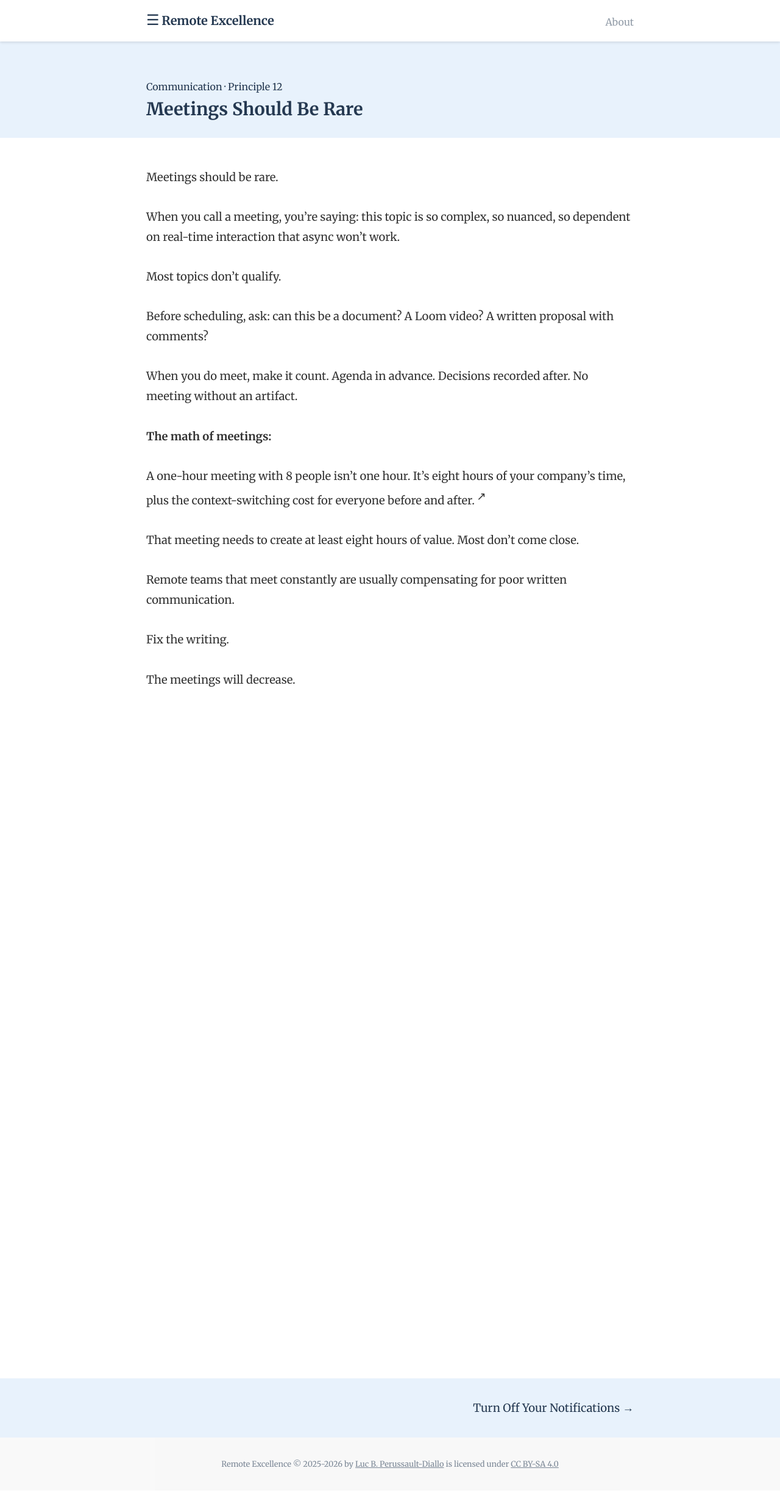
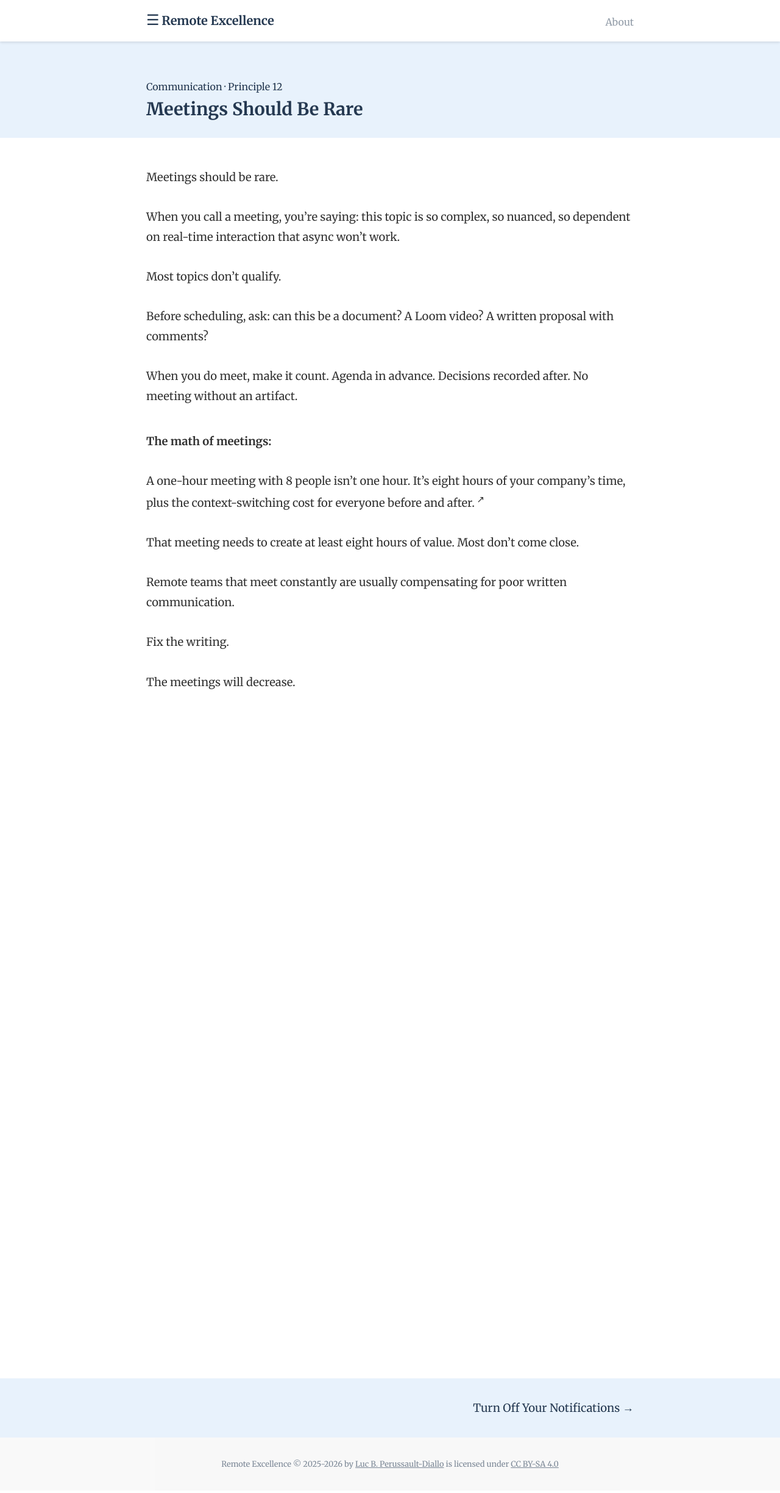
Before and after one commit to luuuc/remote-excellence-book, a Jekyll site: the page built from _chapters/02-12-meetings-should-be-rare.md, in a window 1280 px wide. Shown: the top 2448 px of the page at 61% size. Built offline with Jekyll 4.4.1, drawn with Linux system fonts in a browser that asks for light colours; comment, search, counter and statistics services are not loaded.

Commit message:
Add CSS for better section header and mobile list spacing
- Auto margin for standalone bold section headers
- Increased list item spacing on mobile (0.75rem)

```diff
--- a/assets/stylesheets/style.css
+++ b/assets/stylesheets/style.css
@@ -336,7 +336,6 @@
 
 sup a {
   text-decoration: none;
-  font-size: 1.15rem;
   padding: 0 0.2rem;
 }
 
@@ -532,6 +531,12 @@
   visibility: visible;
 }
 
+/* Better spacing for section headers and mobile lists */
+.content p strong:only-child {
+  display: inline-block;
+  margin-top: 0.5rem;
+}
+
 /* Responsive */
 @media (min-width: 768px) {
   .hero h1 {
@@ -569,4 +574,8 @@
   .hero h1 {
     font-size: 1.8rem;
   }
+
+  .content li {
+    margin-bottom: 0.75rem;
+  }
 }
```
